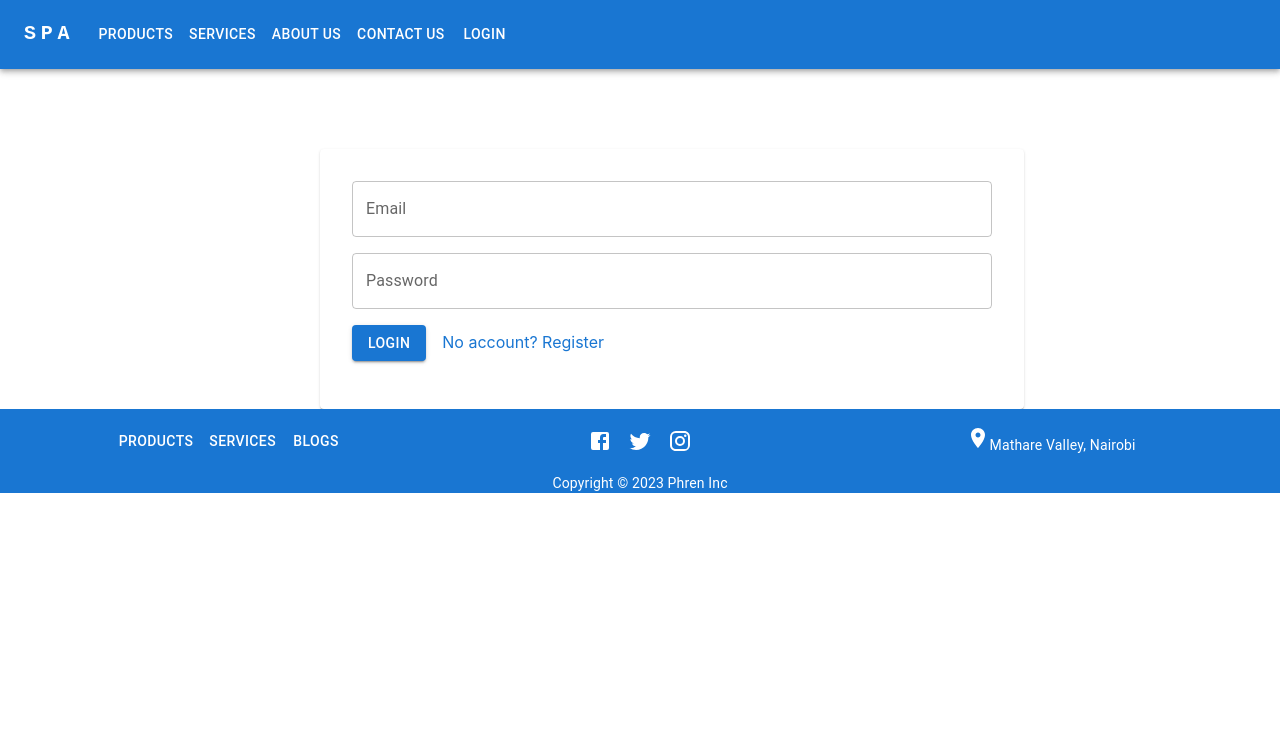
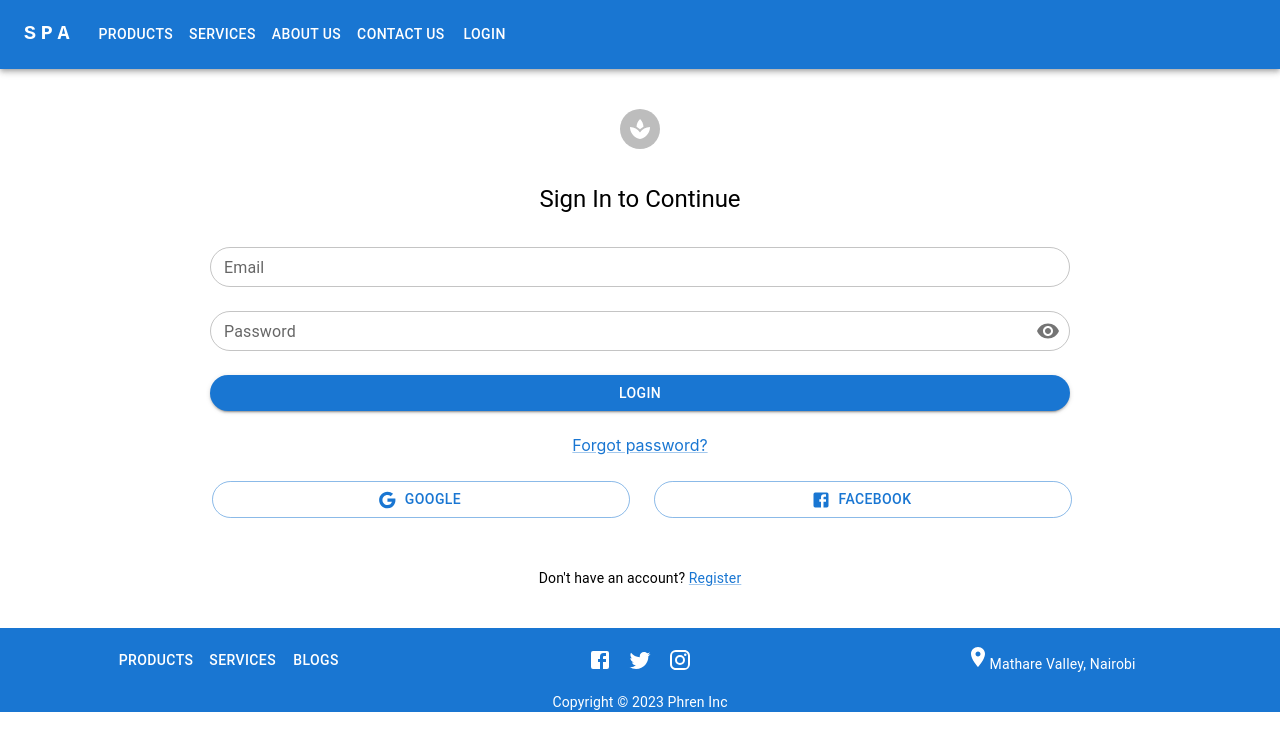
Before and after one commit to phren-ke/spa, a React (Create React App) app: page /Login in a window 1280 px wide. Shown: the top 750 px of the page. Built offline with nearby package versions, Linux system fonts and the light colour scheme.

Commit message:
ticket #13 - update login UI

```diff
--- a/src/components/auth/Login.js
+++ b/src/components/auth/Login.js
@@ -1,27 +1,92 @@
 import React, { useState } from "react";
 import axios from "axios";
-import { Grid, TextField, Button, Link, Card } from "@mui/material";
+import { Grid, TextField, Button, Link, Container, Avatar, Typography, Box, InputLabel, InputAdornment, FormControl, OutlinedInput, IconButton } from "@mui/material";
 import { useNavigate } from "react-router-dom";
 import Swal from "sweetalert2";
+import SpaIcon from '@mui/icons-material/Spa';
+import { makeStyles } from '@mui/styles';
+import { themeOptions } from "../../theme";
+import GoogleIcon from '@mui/icons-material/Google';
+import FacebookIcon from '@mui/icons-material/Facebook';
+import { Visibility, VisibilityOff } from "@mui/icons-material";
+
+const url = "http://localhost:4000"
 
 const initialValues = Object.freeze({
   email: "",
   password: "",
 });
 
+const useStyles = makeStyles({
+  card: {
+    marginTop: "20px !important",
+    marginBottom: "20px !important",
+    padding: "20px !important",
+  },
+  container: {
+    display: 'flex',
+    flexDirection: 'column',
+    alignItems: 'center',
+  },
+  avatar: {
+    backgroundColor: themeOptions.palette.primary.main,
+    marginBottom: "10px !important"
+  },
+  btnLogin: {
+    margin: "15px 0",
+    borderRadius: "20px !important"
+  },
+  ssoButton: {
+    margin: "2px !important",
+    borderRadius: "20px !important"
+  },
+  textField: {
+    '& .MuiOutlinedInput-root': {
+      '& fieldset': {
+        borderRadius: "20px !important",
+      }
+    }
+  },
+  link: {
+    color: themeOptions.palette.primary.main
+  },
+  centerItem: {
+    display: 'flex',
+    justifyContent: 'center',
+    alignItems: 'center',
+  },
+  noBrowserIcon: {
+    '&::-ms-reveal': {
+      display: 'none !important',
+    },
+    '&::-webkit-reveal': {
+      display: 'none !important',
+    },
+  }
+});
+
 export const Login = () => {
   const [formData, setFormData] = useState(initialValues);
   const navigate = useNavigate();
+  const classes = useStyles();
+  const [showPassword, setShowPassword] = useState(false);
+
   const onChange = (event) => {
     const { name, value } = event.target;
     setFormData({ ...formData, [name]: value });
+  };
+
+  const handleClickShowPassword = () => setShowPassword((show) => !show);
+
+  const handleMouseDownPassword = (event) => {
+    event.preventDefault();
   };
 
   const login = async (e) => {
     e.preventDefault();
     try {
       const response = await axios.post(
-        "http://localhost:4000/auth/login",
+        `${url}/auth/login`,
         formData,
         {
           headers: { "Content-Type": "application/json" },
@@ -33,9 +98,8 @@ export const Login = () => {
           text: `${formData.email} Logged In Successfully`,
           icon: "success",
         });
-        //set authenticated to true before navigating
         localStorage.setItem("token", response.data.token);
-        navigate("/Profile");
+        navigate("/");
       } else {
         Swal.fire({
           title: "Error",
@@ -51,48 +115,87 @@ export const Login = () => {
       });
     }
   };
-
   return (
-    <Card sx={{ mt: 10, p: 4, width: "50%", ml: "25%" }}>
+    <Container maxWidth="md" className={classes.card}>
       <form onSubmit={login}>
-      <Grid container spacing={2} >
+        <Grid container spacing={3} className={classes.container}>
+          <Grid item xs={12} className={classes.centerItem}>
+            <Avatar className={classes.avatar}>
+              <SpaIcon />
+            </Avatar>
+          </Grid>
+          <Grid item xs={12}>
+            <Typography variant="h5" gutterBottom>
+              Sign In to Continue
+            </Typography>
+          </Grid>
           <Grid item xs={12}>
             <TextField
-            id="outlined-basic"
+              id="outlined-basic-email"
               label="Email"
               name="email"
               value={formData.email || ""}
               onChange={onChange}
               variant="outlined"
               fullWidth
+              size="small"
+              className={classes.textField}
             />
           </Grid>
           <Grid item xs={12}>
-          <TextField
-            id="outlined-basic"
+            <FormControl variant="outlined" size="small" fullWidth className={classes.textField}>
+              <InputLabel htmlFor="outlined-adornment-password">Password</InputLabel>
+              <OutlinedInput
+                name="password"
+                className={classes.noBrowserIcon}
+                value={formData.password}
+                onChange={onChange}
+                type={showPassword ? 'text' : 'password'}
                 label="Password"
-            name="password"
-            value={formData.password || ""}
-            onChange={onChange}
-            variant="outlined"
-            fullWidth
+                autoComplete="new-password"
+                endAdornment={
+                  <InputAdornment position="end">
+                    <IconButton
+                      onClick={handleClickShowPassword}
+                      onMouseDown={handleMouseDownPassword}
+                      edge="end"
+                    >
+                      {showPassword ? <VisibilityOff /> : <Visibility />}
+                    </IconButton>
+                  </InputAdornment>
+                }
               />
+            </FormControl>
           </Grid>
-        <div className="d-flex justify-content-between">
-          <Button
-            variant="contained"
-            sx={{ m: 2 }}
-            type="submit"
-            className="justify-content-start"
-          >
-            {"Login"}
+          <Grid item xs={12}>
+            <Button variant="contained" className={classes.btnLogin} type="submit" size="medium" fullWidth>
+              Login
             </Button>
-          <Link href="/Register" sx={{}} className="justify-content-end"  variant="contained" role="button" style={{textDecoration: "none"}}>
-            {"No account? Register"}
+          </Grid>
+          <Grid item xs={12}>
+            <Link href="/ForgotPassword" className={classes.link}>
+              Forgot password?
             </Link>
-        </div>
+          </Grid>
+          <Grid item xs={6}>
+            <Button variant="outlined" className={classes.ssoButton} startIcon={<GoogleIcon />} fullWidth>
+              Google
+            </Button>
+          </Grid>
+          <Grid item xs={6}>
+            <Button variant="outlined" className={classes.ssoButton} startIcon={<FacebookIcon />} fullWidth>
+              Facebook
+            </Button>
+          </Grid>
+          <Grid item xs={12}>
+            <Box textAlign="center" marginTop={3}>
+              <Typography variant="body2">
+                Don't have an account? <Link href="/Register" className={classes.link}>Register</Link>
+              </Typography>
+            </Box>
+          </Grid>
         </Grid>
       </form>
-    </Card>
+    </Container>
   );
 };
--- a/src/components/common/Footer.js
+++ b/src/components/common/Footer.js
@@ -8,15 +8,37 @@ import {
     Typography,
 } from '@mui/material';
 import { Link } from 'react-router-dom';
+import { makeStyles } from '@mui/styles';
+
+const useStyles = makeStyles({
+    footer: {
+        backgroundColor: '#1976d2',
+        width: '100%',
+        color: 'white',
+        fontSize: '25px',
+        flexShrink: 0,
+        bottom: 0,
+        left: 0,
+        zIndex: 1000
+    },
+    link: {
+        textDecoration: 'none'
+    },
+    iconButton: {
+        color: '#fff !important'
+    }
+});
+
 
 export const Footer = () => {
+    const classes = useStyles();
     return (
-        <div className='footer'>
-            <Box >
-                <Toolbar >
+        <div className={classes.footer}>
+            <Box>
+                <Toolbar>
                     <Grid container direction="row" alignItems="center">
                         <Grid item xs={12} md={4}>
-                            <Link variant="body2" to="/Products" style={{ textDecoration: 'none' }}>
+                            <Link className={classes.link} to="/Products">
                                 <Button
                                     sx={{ color: 'white', }}
                                 >
@@ -38,14 +60,14 @@ export const Footer = () => {
                                 </Button>
                             </Link>
                         </Grid>
-                        <Grid item xs={12} md={4} >
-                            <IconButton href="https://facebook.com" sx={{ color: "#fff" }}>
+                        <Grid item xs={12} md={4}>
+                            <IconButton href="https://facebook.com" className={classes.iconButton}>
                                 <Facebook />
                             </IconButton>
-                            <IconButton href="https://twitter.com" sx={{ color: "#fff" }}>
+                            <IconButton href="https://twitter.com" className={classes.iconButton}>
                                 <Twitter />
                             </IconButton>
-                            <IconButton href="https://instagram.com" sx={{ color: "#fff" }}>
+                            <IconButton href="https://instagram.com" className={classes.iconButton}>
                                 <Instagram />
                             </IconButton>
                         </Grid>
@@ -59,6 +81,6 @@ export const Footer = () => {
                 </Toolbar>
                 <Typography variant="body2">{`Copyright © ${new Date().getFullYear()} Phren Inc`}</Typography>
             </Box>
-        </div>
+        </div >
     );
 }
```
Lines whose indentation alone changed are shown as unchanged.
